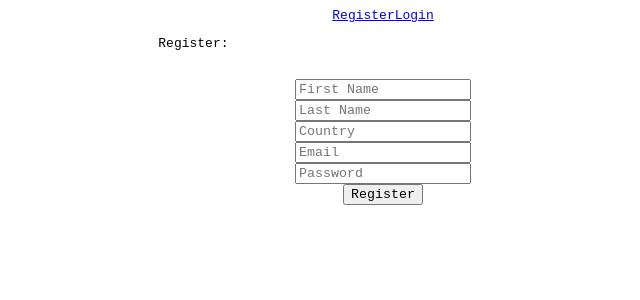
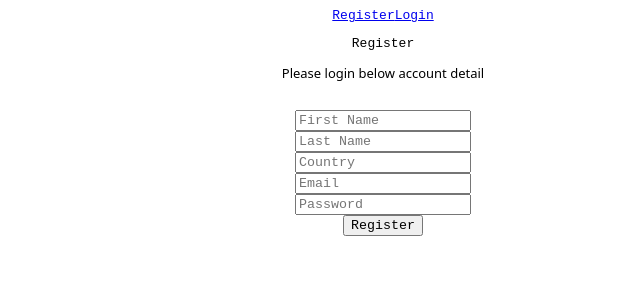
Before and after one commit to C4-Rubaalnadi/MERAKI_Academy_Project_5, a React (Create React App) app in the folder frontend/: page /register in a window 1280 px wide. Shown: the top 300 px of the page, without its empty margins (257-897 px from the left). Built offline with nearby package versions, Linux system fonts and the light colour scheme.

Commit message:
add className to divs in register.js

```diff
--- a/frontend/src/components/register/register.js
+++ b/frontend/src/components/register/register.js
@@ -53,11 +53,12 @@ const Register = () => {
 
   return (
     <>
-      <div>
-        <div className="register">
+      <div className="containerRegister">
+        <div className="divRegister">
           {!state.LoggedIn ? (
             <>
-              <p className="title">Register:</p>
+              <p className="TitleRegister">Register</p>
+              <p className="paragLogin">Please login below account detail</p>
               <form onSubmit={addUserInfo}>
                 <br />
                 <input
```
